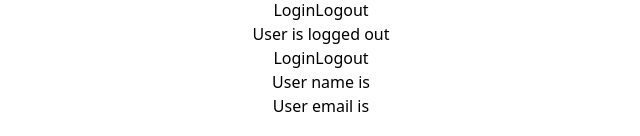
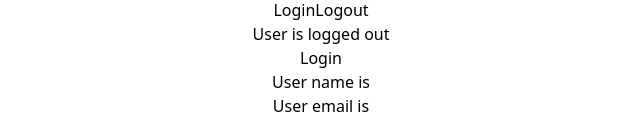
Before and after one commit to hilmyha/learn-reactjs, a React (Create React App) app: page / in a window 1280 px wide. Shown: the part 236-372 px from the top of the page, without its empty margins (319-959 px from the left). Built offline with nearby package versions, Linux system fonts and the light colour scheme.

Commit message:
useState with type assertion to know the type not be null

```diff
--- a/src/components/state/User.tsx
+++ b/src/components/state/User.tsx
@@ -6,20 +6,16 @@
 };
 
 export const User = () => {
-  const [user, setUser] = useState<AuthUser | null>(null);
+  const [user, setUser] = useState<AuthUser>({} as AuthUser);
 
   const handleLogin = () => {
     setUser({ name: "Haidar", email: "haidar@example.com" });
   };
-  const handleLogout = () => {
-    setUser(null);
-  };
   return (
     <div>
       <button onClick={handleLogin}>Login</button>
-      <button onClick={handleLogout}>Logout</button>
-      <div>User name is {user?.name}</div>
-      <div>User email is {user?.email}</div>
+      <div>User name is {user.name}</div>
+      <div>User email is {user.email}</div>
     </div>
   );
 };
```
